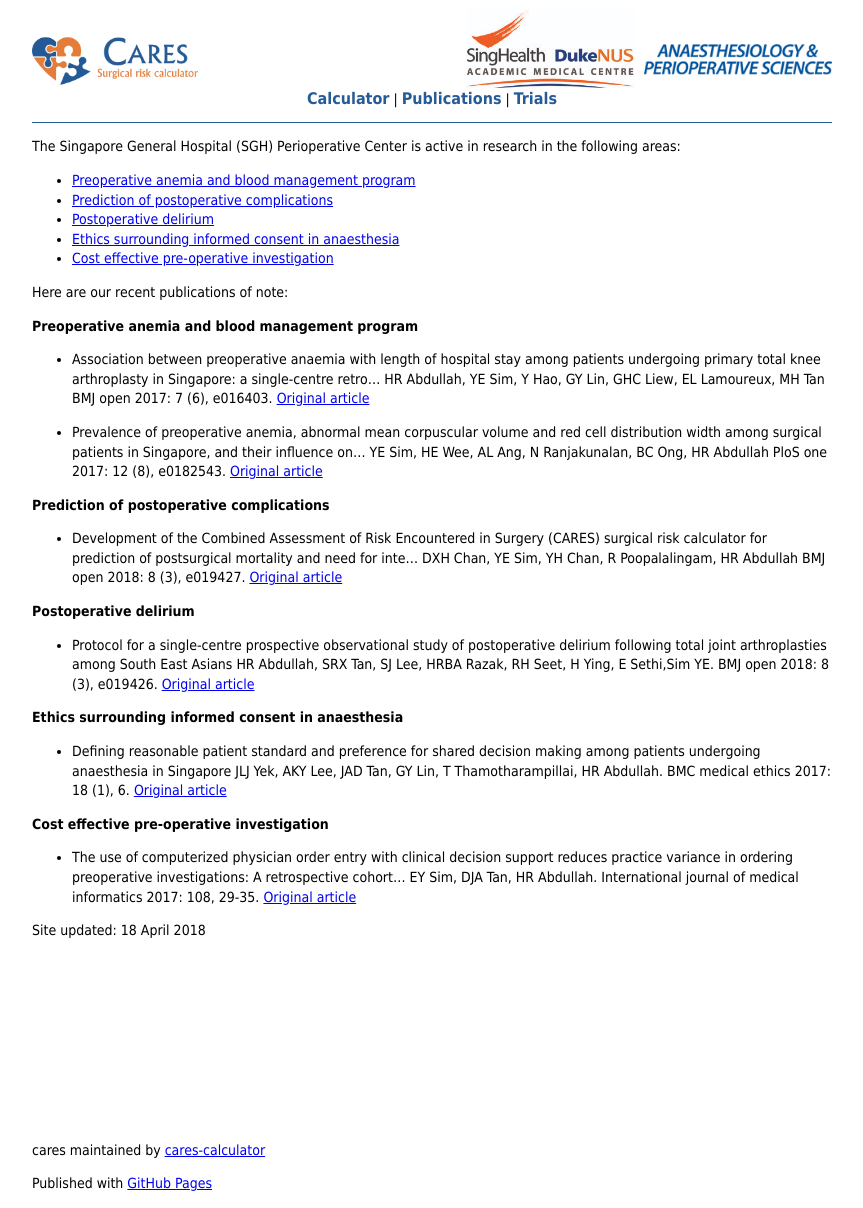
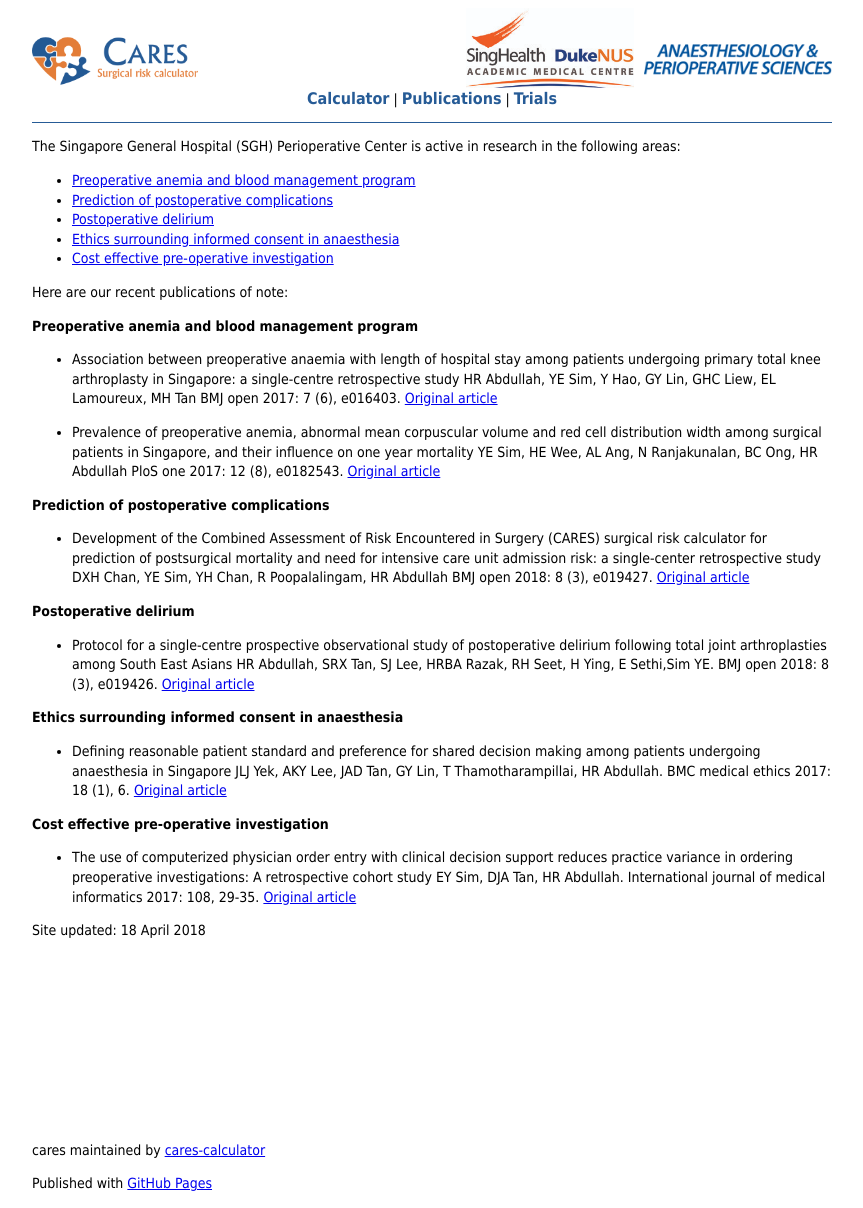
Before and after one commit to cares-calculator/cares, a Jekyll site: the page built from publication.md, in a window 1280 px wide. Shown: the whole page, without its empty margins (208-1071 px from the left). Built offline with Jekyll 4.4.1, drawn with Linux system fonts in a browser that asks for light colours; our own code applies the rules of GitHub Pages for plain Markdown files; the repository's description, which GitHub fills in, is left out.

Commit message:
fixed broken links, incomplete article names

```diff
--- a/publication.md
+++ b/publication.md
@@ -11,17 +11,17 @@ Here are our recent publications of note:
 
 <a name="anemia">**Preoperative anemia and blood management program**</a>
 
-* Association between preoperative anaemia with length of hospital stay among patients undergoing primary total knee arthroplasty in Singapore: a single-centre retro...
+* Association between preoperative anaemia with length of hospital stay among patients undergoing primary total knee arthroplasty in Singapore: a single-centre retrospective study
 HR Abdullah, YE Sim, Y Hao, GY Lin, GHC Liew, EL Lamoureux, MH Tan
 BMJ open 2017: 7 (6), e016403. [Original article](http://dx.doi.org/10.1136/bmjopen-2017-016403)
 
-* Prevalence of preoperative anemia, abnormal mean corpuscular volume and red cell distribution width among surgical patients in Singapore, and their influence on...
+* Prevalence of preoperative anemia, abnormal mean corpuscular volume and red cell distribution width among surgical patients in Singapore, and their influence on one year mortality
 YE Sim, HE Wee, AL Ang, N Ranjakunalan, BC Ong, HR Abdullah
 PloS one 2017: 12 (8), e0182543. [Original article](http://dx.doi.org/10.1371/journal.pone.0182543)
 
 <a name="complications">**Prediction of postoperative complications**</a>
 
-* Development of the Combined Assessment of Risk Encountered in Surgery (CARES) surgical risk calculator for prediction of postsurgical mortality and need for inte...
+* Development of the Combined Assessment of Risk Encountered in Surgery (CARES) surgical risk calculator for prediction of postsurgical mortality and need for intensive care unit admission risk: a single-center retrospective study
 DXH Chan, YE Sim, YH Chan, R Poopalalingam, HR Abdullah
 BMJ open 2018: 8 (3), e019427. [Original article](http://dx.doi.org/10.1136/bmjopen-2017-019427)
 
@@ -29,7 +29,7 @@ BMJ open 2018: 8 (3), e019427. [Original article](http://dx.doi.org/10.1136/bmjo
 
 * Protocol for a single-centre prospective observational study of postoperative delirium following total joint arthroplasties among South East Asians
 HR Abdullah, SRX Tan, SJ Lee, HRBA Razak, RH Seet, H Ying, E Sethi,Sim YE.
-BMJ open 2018: 8 (3), e019426. [Original article](http://dx.doi.org/10.1136/bmjopen-2017-019426)
+BMJ open 2018: 8 (3), e019426. [Original article](http://bmjopen.bmj.com/content/8/3/e019426)
 
 <a name="consent">**Ethics surrounding informed consent in anaesthesia**</a>
 * Defining reasonable patient standard and preference for shared decision making among patients undergoing anaesthesia in Singapore
@@ -37,9 +37,9 @@ JLJ Yek, AKY Lee, JAD Tan, GY Lin, T Thamotharampillai, HR Abdullah.
 BMC medical ethics 2017: 18 (1), 6. [Original article](http://dx.doi.org/10.1186/s12910-017-0172-2)
 
 <a name="costeffective">**Cost effective pre-operative investigation**</a>
-* The use of computerized physician order entry with clinical decision support reduces practice variance in ordering preoperative investigations: A retrospective cohort...
+* The use of computerized physician order entry with clinical decision support reduces practice variance in ordering preoperative investigations: A retrospective cohort study
 EY Sim, DJA Tan, HR Abdullah.
 International journal of medical informatics 2017: 108, 29-35. [Original article](http://dx.doi.org/10.1016/j.ijmedinf.2017.09.015)
 
 
-<p align=center>Site updated: 18 April 2018</p>
+<p align="center">Site updated: 18 April 2018</p>
```
